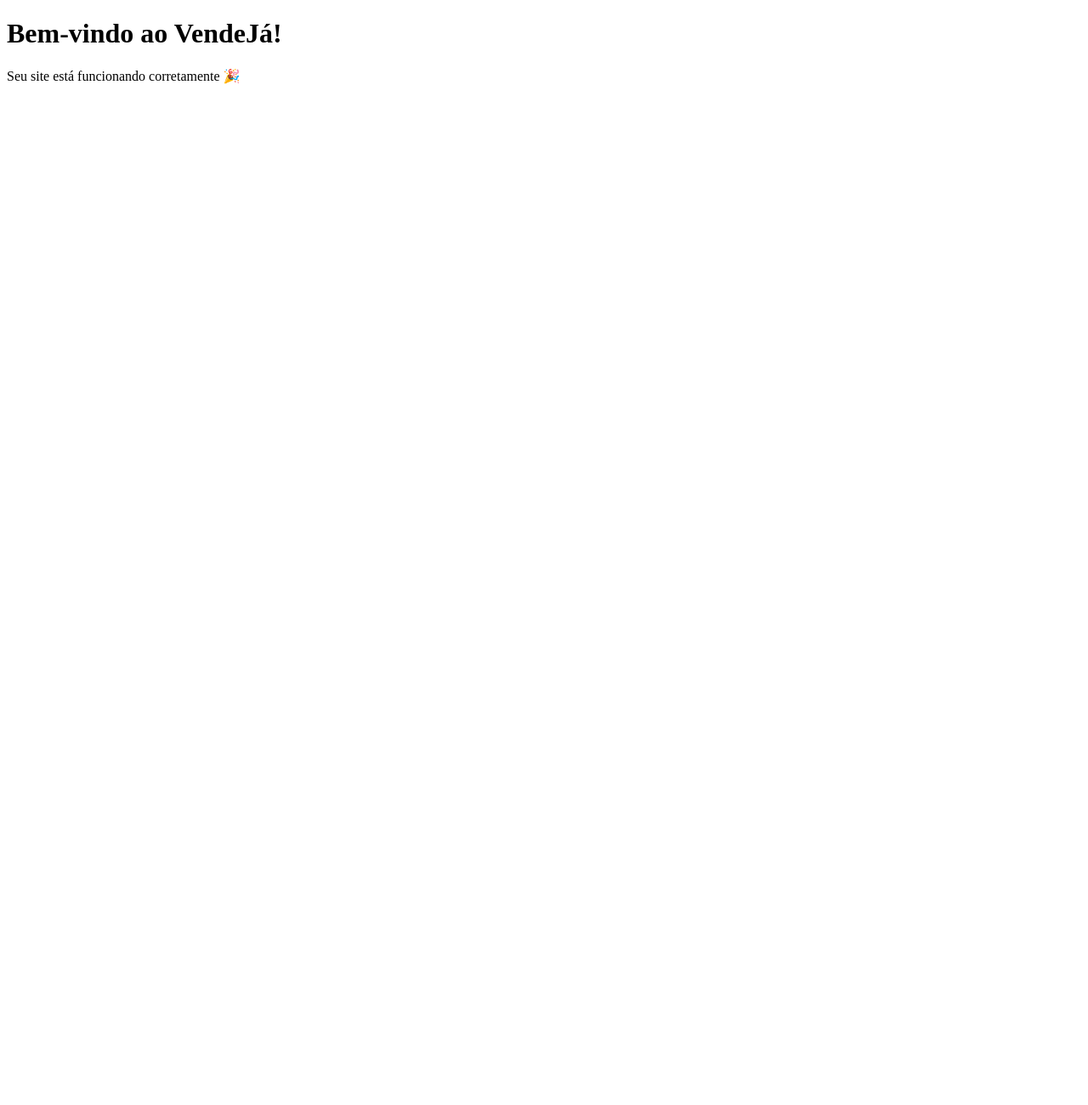
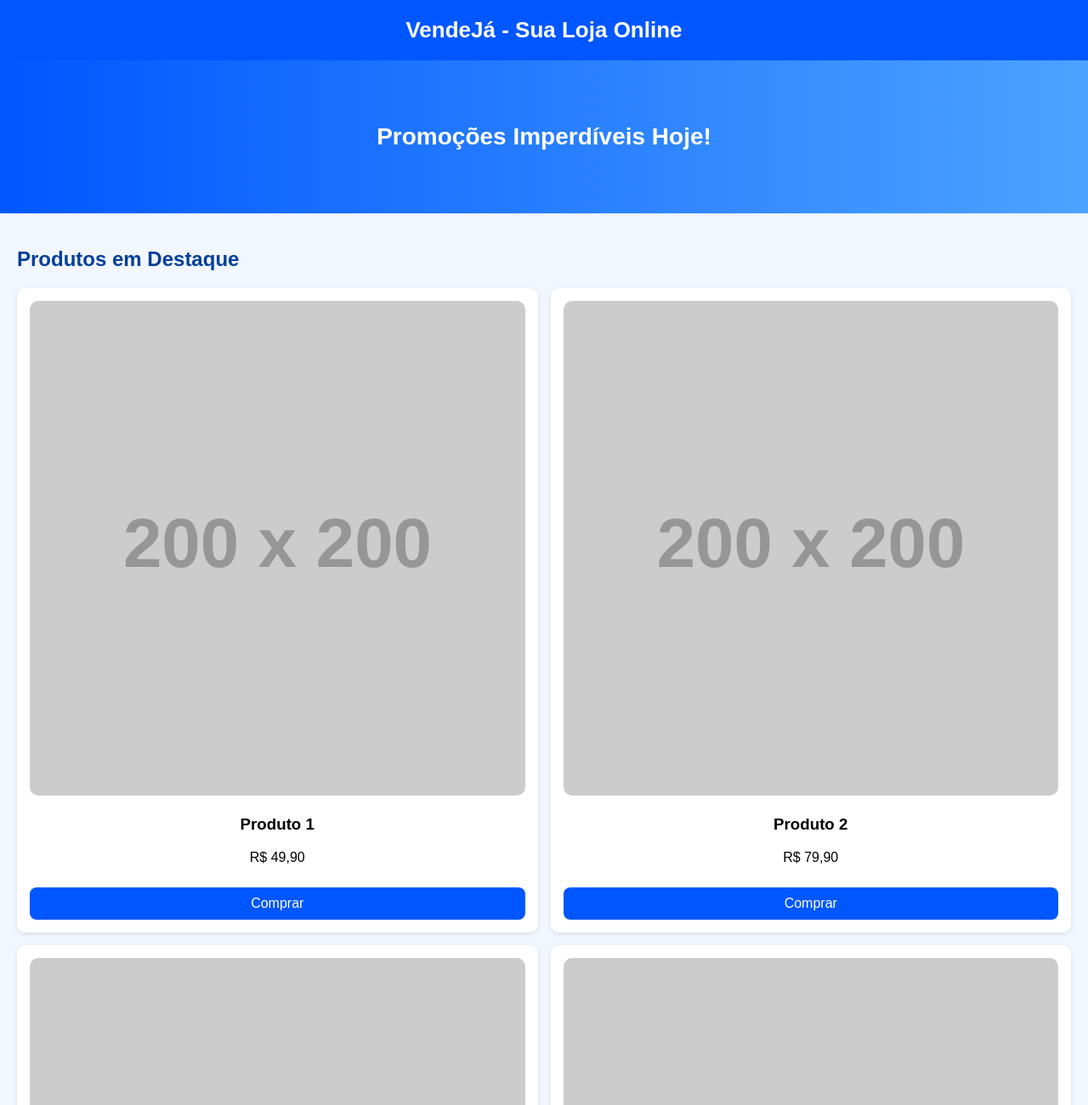
Before and after one commit to Roberto56641/Vendeja, a plain HTML site: page index.html in a window 1280 px wide. Shown: the top 1300 px of the page at 85% size. Before the commit the page ends 800 px from the top, so only its background shows below. Drawn offline with Linux system fonts and the light colour scheme; placeholder pictures from the web are drawn by us.

Commit message:
Atualizando Layout profissional

```diff
--- a/index.html
+++ b/index.html
@@ -3,10 +3,137 @@
 <head>
     <meta charset="UTF-8">
     <meta name="viewport" content="width=device-width, initial-scale=1.0">
-    <title>VendeJá</title>
+    <title>VendeJá - Loja Online</title>
+
+    <style>
+        body {
+            margin: 0;
+            font-family: Arial, sans-serif;
+            background-color: #f2f6ff;
+        }
+
+        header {
+            background-color: #0057ff;
+            color: white;
+            padding: 20px;
+            text-align: center;
+            font-size: 26px;
+            font-weight: bold;
+        }
+
+        .banner {
+            width: 100%;
+            height: 180px;
+            background: linear-gradient(to right, #0057ff, #4da3ff);
+            color: white;
+            display: flex;
+            justify-content: center;
+            align-items: center;
+            font-size: 28px;
+            font-weight: bold;
+        }
+
+        .container {
+            padding: 20px;
+        }
+
+        h2 {
+            color: #003f99;
+        }
+
+        .produtos {
+            display: grid;
+            grid-template-columns: repeat(2, 1fr);
+            gap: 15px;
+        }
+
+        .card {
+            background: white;
+            padding: 15px;
+            border-radius: 10px;
+            box-shadow: 0 2px 6px rgba(0,0,0,0.1);
+            text-align: center;
+        }
+
+        .card img {
+            width: 100%;
+            border-radius: 10px;
+        }
+
+        .card button {
+            background-color: #0057ff;
+            color: white;
+            border: none;
+            padding: 10px 0;
+            width: 100%;
+            font-size: 16px;
+            border-radius: 8px;
+            margin-top: 10px;
+            cursor: pointer;
+        }
+
+        .card button:hover {
+            background-color: #003fbb;
+        }
+
+        footer {
+            margin-top: 30px;
+            background-color: #0057ff;
+            color: white;
+            text-align: center;
+            padding: 15px;
+        }
+    </style>
 </head>
 <body>
-    <h1>Bem-vindo ao VendeJá!</h1>
-    <p>Seu site está funcionando corretamente 🎉</p>
+
+<header>
+    VendeJá - Sua Loja Online
+</header>
+
+<div class="banner">
+    Promoções Imperdíveis Hoje!
+</div>
+
+<div class="container">
+    <h2>Produtos em Destaque</h2>
+
+    <div class="produtos">
+
+        <div class="card">
+            <img src="https://via.placeholder.com/200" alt="Produto 1">
+            <h3>Produto 1</h3>
+            <p>R$ 49,90</p>
+            <button>Comprar</button>
+        </div>
+
+        <div class="card">
+            <img src="https://via.placeholder.com/200" alt="Produto 2">
+            <h3>Produto 2</h3>
+            <p>R$ 79,90</p>
+            <button>Comprar</button>
+        </div>
+
+        <div class="card">
+            <img src="https://via.placeholder.com/200" alt="Produto 3">
+            <h3>Produto 3</h3>
+            <p>R$ 29,90</p>
+            <button>Comprar</button>
+        </div>
+
+        <div class="card">
+            <img src="https://via.placeholder.com/200" alt="Produto 4">
+            <h3>Produto 4</h3>
+            <p>R$ 99,90</p>
+            <button>Comprar</button>
+        </div>
+
+    </div>
+</div>
+
+<footer>
+    VendeJá © 2025 — Todos os direitos reservados
+</footer>
+
 </body>
 </html>
```
